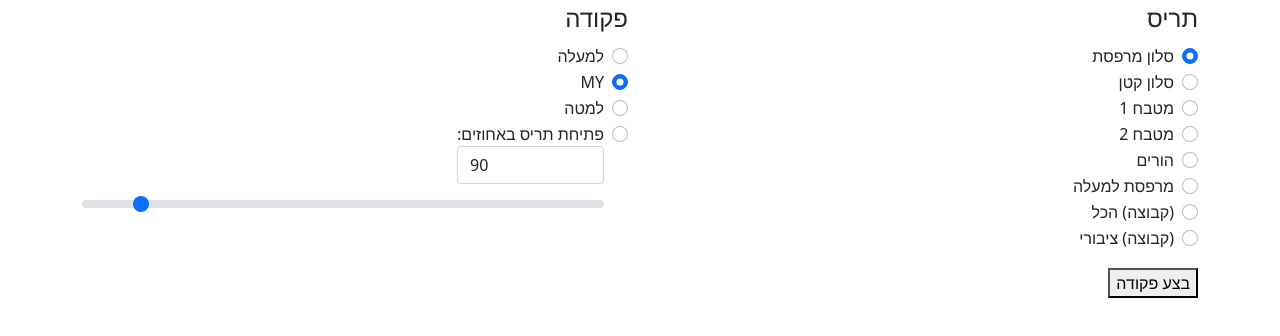
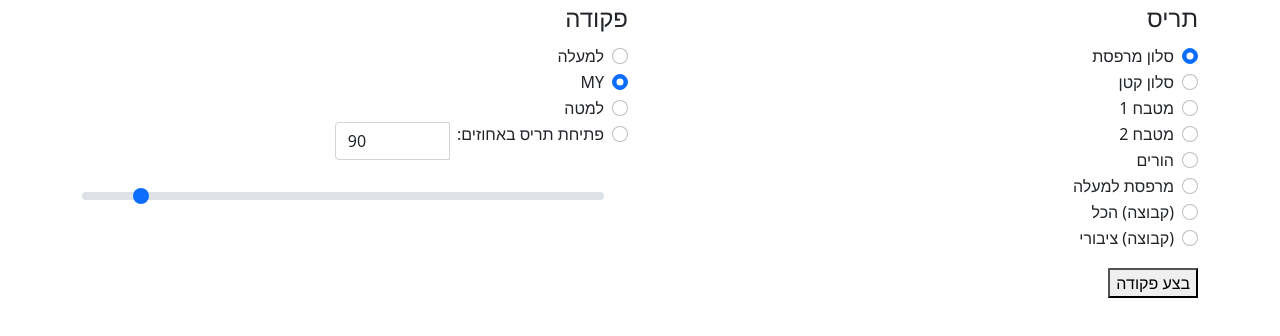
Before and after one commit to ZvikaZ/rfx-server, a plain HTML site: page index.html in a window 1280 px wide. Drawn offline with nearby package versions, Linux system fonts and the light colour scheme.

Commit message:
estethical

```diff
--- a/index.html
+++ b/index.html
@@ -71,8 +71,10 @@
 					<div class="form-check">
 					    <input class="form-check-input" type="radio" name="cmd" id="NUMERICAL" value="NUMERICAL">
 						<label class="form-label" for="cmdRange">
-							פתיחת תריס באחוזים:
-							<input type="number" id="percent" class="form-control" min=0 max=100 value=90 oninput="percentChange(this.value)">
+							<div class="input-group mb-3">
+								<label>פתיחת תריס באחוזים: &nbsp;</label>
+								<input type="number" id="percent" class="form-control" min=0 max=100 value=90 oninput="percentChange(this.value)">
+							</div>
 						</label>
 						<div class="range">
 							<input type="range" class="form-range" id="cmdRange" oninput="rangeInput()">
```
